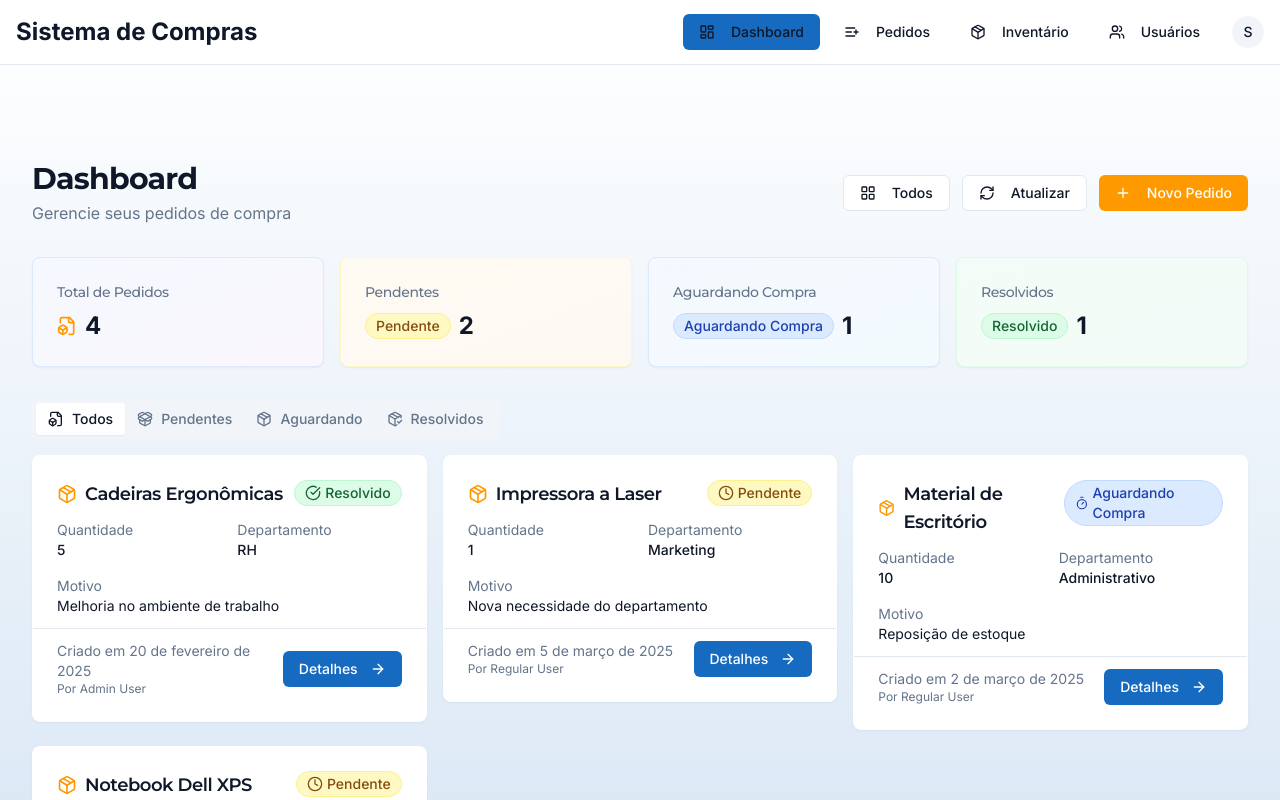
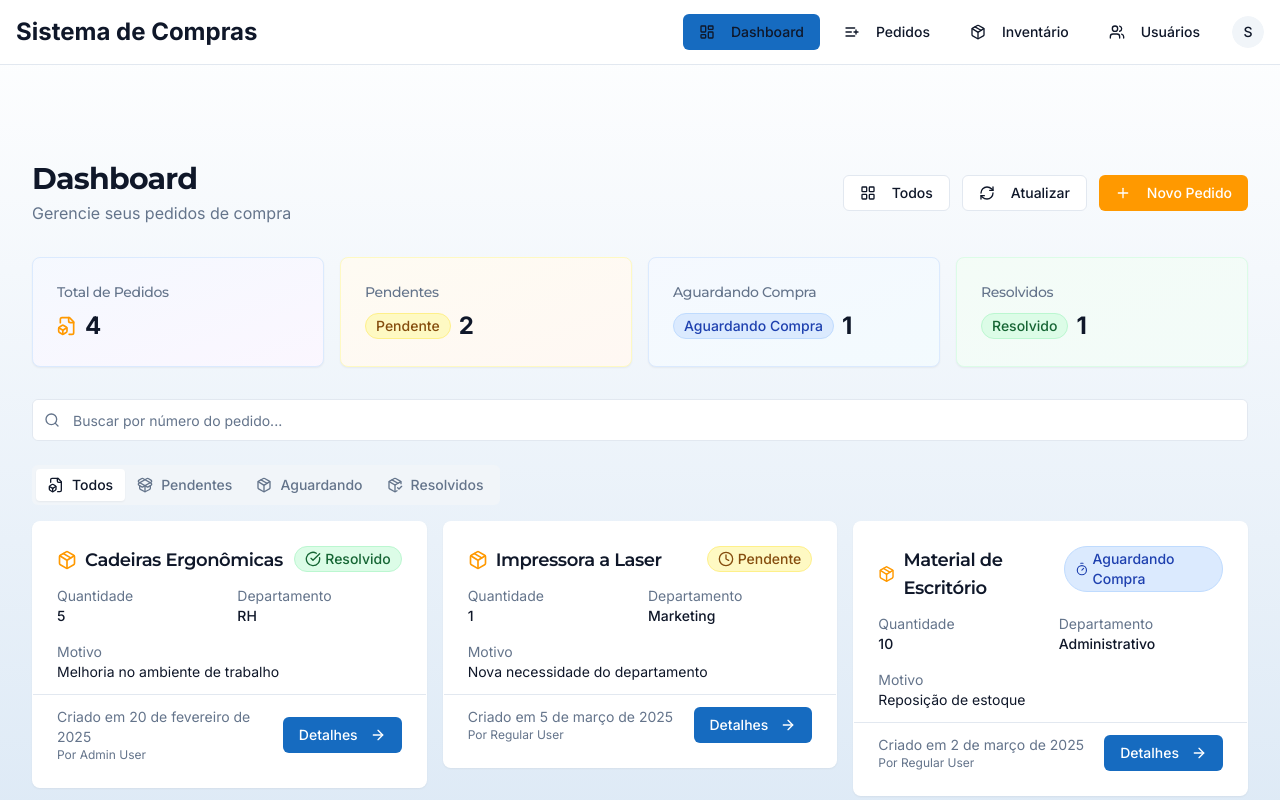
Before and after one commit to kevenjmuniz/pedidodecompas, a React (Vite) app: page /dashboard in a window 1280 px wide. Shown: the top 800 px of the page. Built offline with nearby package versions, Linux system fonts and the light colour scheme; sample sign-in values are in the browser's storage.

Commit message:
Add order search functionality
Adds a search field to filter orders by order number.

```diff
--- a/src/pages/Dashboard.tsx
+++ b/src/pages/Dashboard.tsx
@@ -1,4 +1,3 @@
-
 import React, { useState } from 'react';
 import { Link } from 'react-router-dom';
 import { Layout } from '../components/Layout';
@@ -7,6 +6,7 @@ import { StatusBadge } from '../components/StatusBadge';
 import { useOrders, OrderStatus } from '../context/OrderContext';
 import { useAuth } from '../context/AuthContext';
 import { Button } from '@/components/ui/button';
+import { Input } from '@/components/ui/input';
 import { toast } from 'sonner';
 import {
   Card,
@@ -37,7 +37,8 @@ import {
   PackageCheck,
   PackageOpen,
   LayoutGrid,
-  Package
+  Package,
+  Search
 } from 'lucide-react';
 import { motion } from 'framer-motion';
 
@@ -46,8 +47,9 @@ const Dashboard: React.FC = () => {
   const { user } = useAuth();
   const [statusFilter, setStatusFilter] = useState<OrderStatus | undefined>(undefined);
   const [view, setView] = useState<'all' | 'mine'>('all');
+  const [searchQuery, setSearchQuery] = useState('');
 
-  // Filter orders based on status and view type
+  // Filter orders based on status, view type and search query
   const filteredOrders = React.useMemo(() => {
     let result = statusFilter ? filterOrdersByStatus(statusFilter) : orders;
 
@@ -56,11 +58,18 @@ const Dashboard: React.FC = () => {
       result = result.filter(order => order.createdBy === user?.id);
     }
 
+    // Filter by search query (order ID)
+    if (searchQuery.trim()) {
+      result = result.filter(order =>
+        order.id.toLowerCase().includes(searchQuery.toLowerCase())
+      );
+    }
+
     // Sort by most recent first
     return [...result].sort((a, b) =>
       new Date(b.updatedAt).getTime() - new Date(a.updatedAt).getTime()
     );
-  }, [orders, statusFilter, view, user, filterOrdersByStatus]);
+  }, [orders, statusFilter, view, user, filterOrdersByStatus, searchQuery]);
 
   // Count orders by status
   const statusCounts = React.useMemo(() => {
@@ -86,7 +95,6 @@ const Dashboard: React.FC = () => {
 
   // Handle refresh action
   const handleRefresh = () => {
-    // In a real app, this would refetch the orders from the API
     toast.success('Dados atualizados');
   };
 
@@ -216,6 +224,19 @@ const Dashboard: React.FC = () => {
           </motion.div>
         </div>
 
+        {/* Search field */}
+        <div className="relative mb-6">
+          <div className="flex items-center border rounded-md bg-background">
+            <Search className="absolute left-3 h-4 w-4 text-muted-foreground" />
+            <Input
+              className="pl-10 border-none"
+              placeholder="Buscar por número do pedido..."
+              value={searchQuery}
+              onChange={(e) => setSearchQuery(e.target.value)}
+            />
+          </div>
+        </div>
+
         {/* Filter tabs */}
         <Tabs defaultValue="all" className="mb-6" onValueChange={(value) => {
           if (value === 'all') {
```
